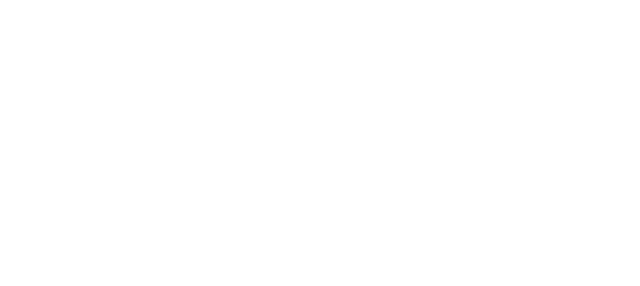
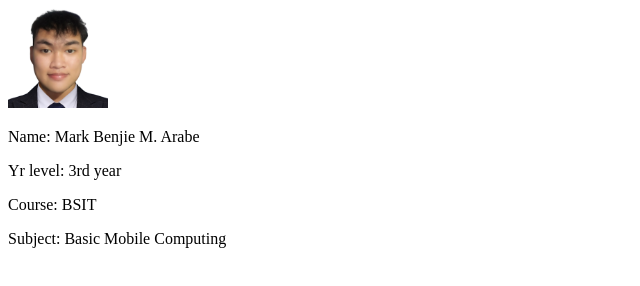
Before and after one commit to ArabeMark/Arabe1, a plain HTML site: page index.html in a window 1280 px wide. Shown: the whole page, without its empty margins (0-640 px from the left). Drawn offline with Linux system fonts and the light colour scheme.

Commit message:
main branch

```diff
--- a/index.html
+++ b/index.html
@@ -6,11 +6,10 @@
     <title>Document</title>
 </head>
 <body>
-    <div>
-        <h1> </h1>
-        <p></p>
-        <p></p>
-
-    </div>
+    <img src="ARABE.png" alt="" height="100px" width="100px">
+    <P>Name: Mark Benjie M. Arabe</P>
+    <P>Yr level: 3rd year</P>
+    <P>Course: BSIT</P>
+    <P>Subject: Basic Mobile Computing</P>
 </body>
 </html>
```
Also changed, not shown: ARABE.png (added).
